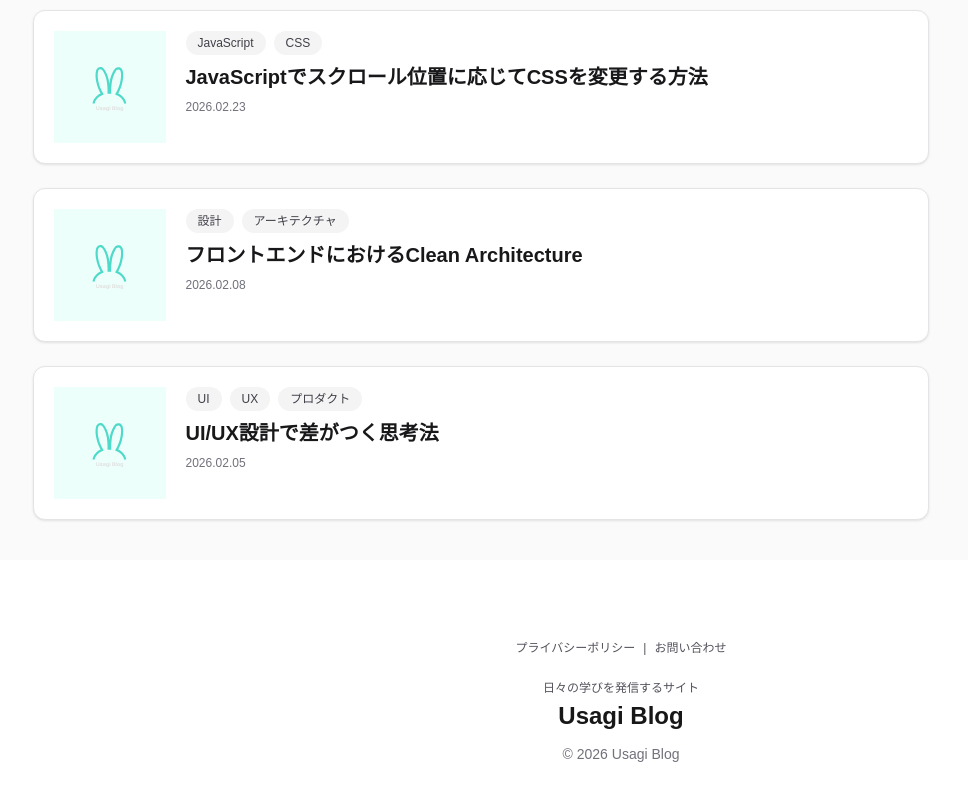
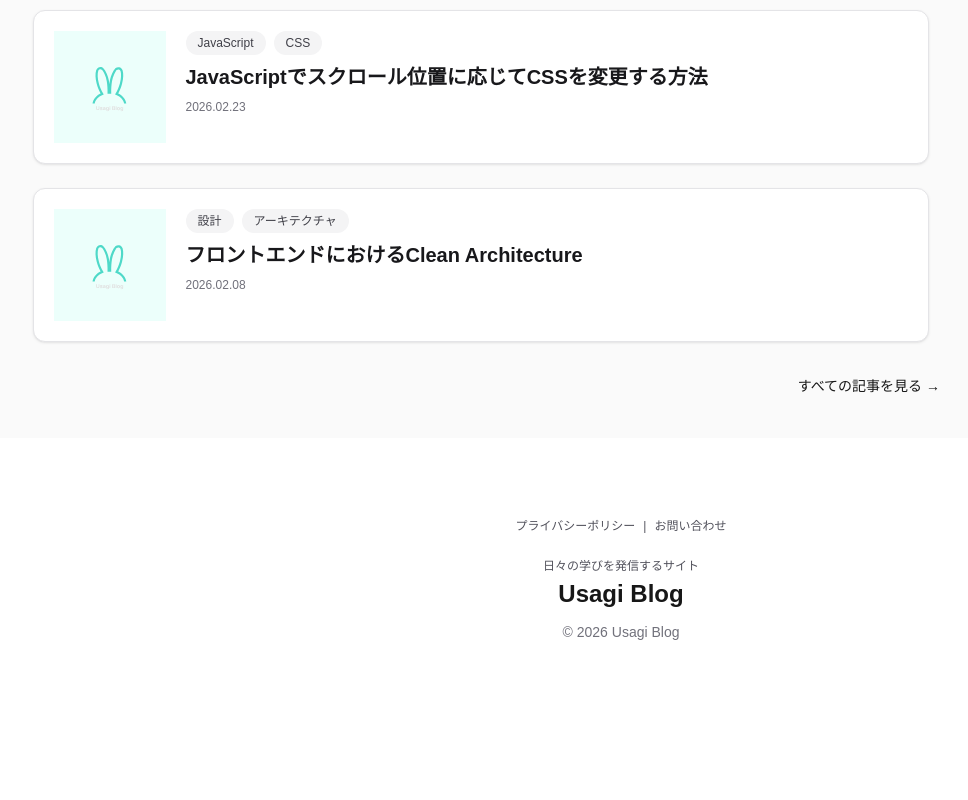
Before and after one commit to Apple-cake/next-tech-blog, a Next.js app: page / in a window 1280 px wide. Shown: the part 1111-1911 px from the top of the page, without its empty margins (19-987 px from the left). After the commit the page ends 1793 px from the top, so only its background shows below. Built offline with nearby package versions, Linux system fonts and the light colour scheme.

Commit message:
各種一覧の表示件数を最大5件に、もっと見るボタン追加

```diff
--- a/app/page.tsx
+++ b/app/page.tsx
@@ -4,6 +4,7 @@
  * Usagi Blog トップページ
  */
 
+import Link from "next/link";
 import { useMemo, useState } from "react";
 import ArticleList from "@/components/article/ArticleList";
 import HeroSection from "@/components/layout/HeroSection";
@@ -29,14 +30,16 @@ export default function Home() {
   // フィルタロジック
   // ==========================
   const filteredArticles = useMemo(() => {
-    if (activeTab === "latest") {
-      return articles;
-    }
+    const base =
+      activeTab === "latest"
+        ? articles
+        : articles.filter((article) =>
+            article.tags.some((tag) => tag.slug === activeTab)
+          );
 
-    return articles.filter((article) =>
-      article.tags.some((tag) => tag.slug === activeTab)
-    );
+    return base.slice(0, 5); // 最大5件
   }, [activeTab]);
+
   return (
     <>
       {/* ヒーローセクション */}
@@ -74,6 +77,26 @@ export default function Home() {
                 articles={filteredArticles}
                 title=""
               />
+              {/* もっと見る */}
+              <div className="mt-8 text-right">
+                <Link
+                  href={
+                    activeTab === "latest"
+                      ? "/articles"
+                      : `/tags/${activeTab}`
+                  }
+                  className="
+                    text-sm
+                    font-medium
+                    text-[var(--color-primary)]
+                    hover:underline
+                  "
+                >
+                  {activeTab === "latest"
+                    ? "すべての記事を見る →"
+                    : `${tabs.find(t => t.key === activeTab)?.label}の記事をすべて見る →`}
+                </Link>
+              </div>
             </section>
           </div>
           {/* サイドバー */}
```
